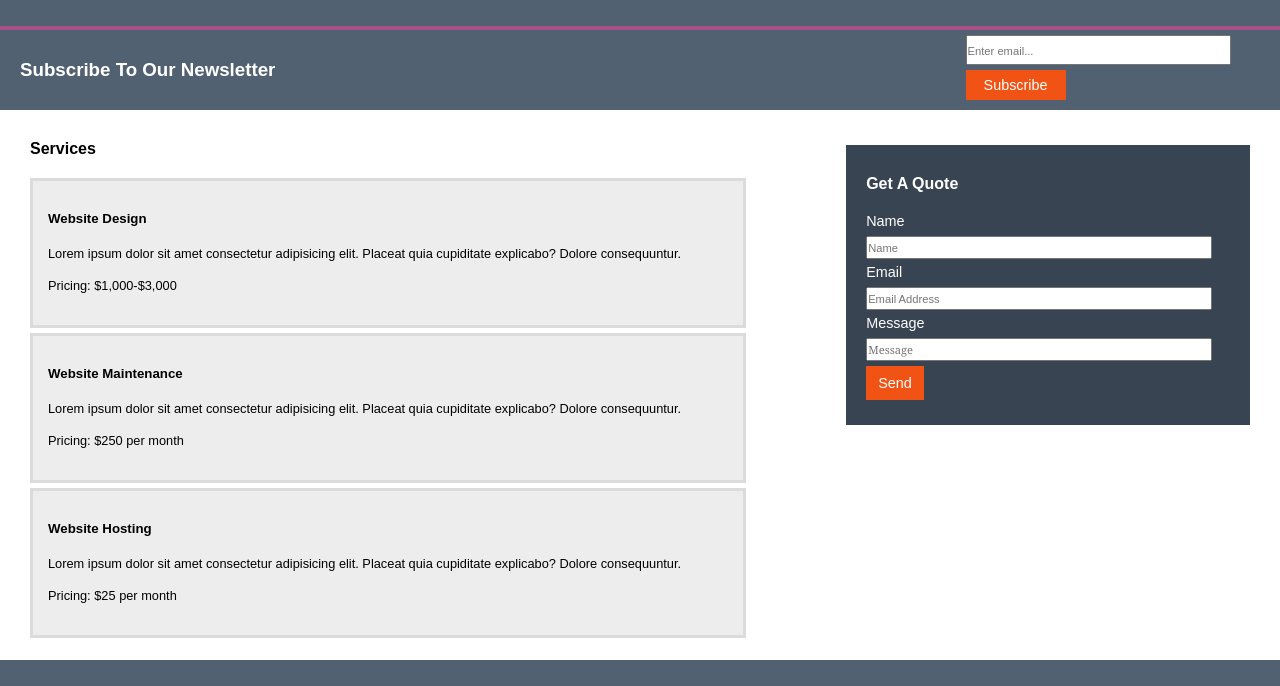
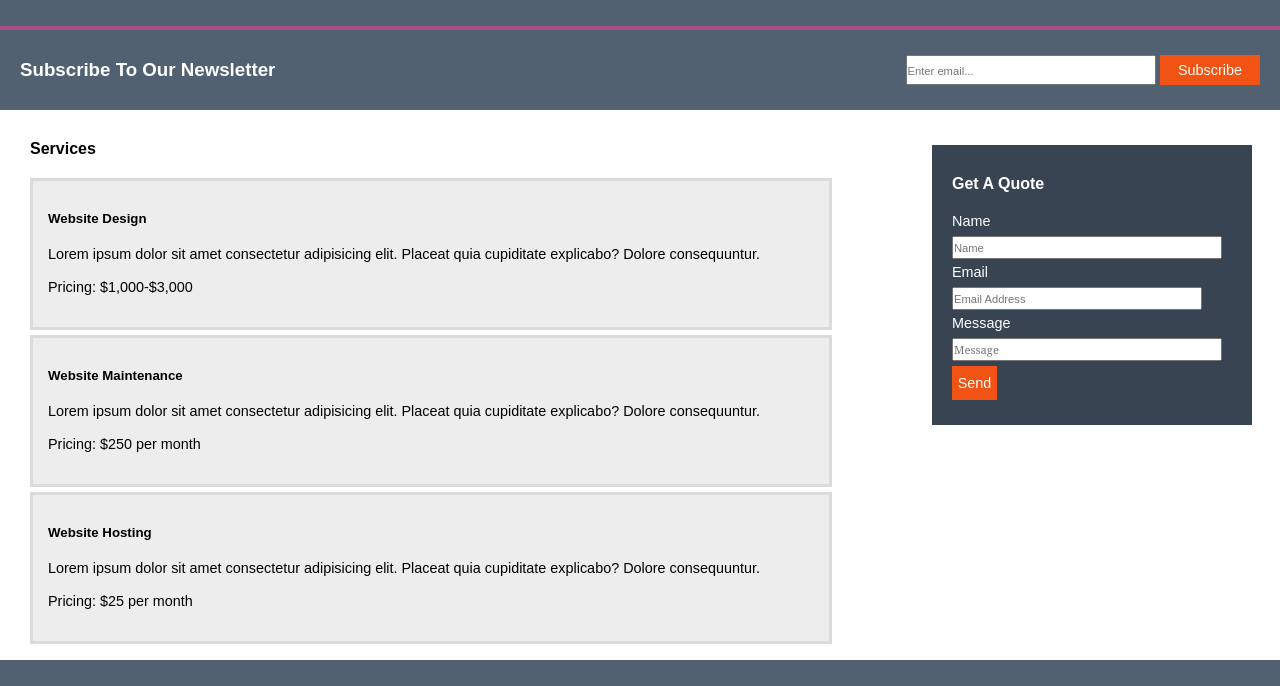
Before and after one commit to mustafatayfur/005-Web-Page-Design, a plain HTML site: page services.html in a window 1280 px wide. Shown: the part 60-746 px from the top of the page. Drawn offline with Linux system fonts and the light colour scheme.

Commit message:
codes are editted

```diff
--- a/about.css
+++ b/about.css
@@ -92,6 +92,7 @@ input{
     height: 180px;
     background-color: #384452;
     margin: 35px 30px 30px 40px;
+
 }
 #singlep p{
     margin: 0 20px 0 15px;
--- a/services.css
+++ b/services.css
@@ -3,7 +3,6 @@
     padding: 0;
     box-sizing: border-box;
     font-family: Arial, Helvetica, sans-serif;
-    /* border: 1px solid red; */
 }
 #container{
     color:white;
@@ -39,8 +38,6 @@ a{
 span{
     color:#A9508B
 }
-
-
 a{
     text-decoration: none;
 }
@@ -56,13 +53,13 @@ a{
 h3{
     margin-left: 20px;
 }
-.submit{
+#submit{
     background-color: rgb(241, 83, 21);
     width: 100px;
     border:none;
     color: white;
 }
-input{
+#email{
     height: 30px;
     width: 250px ;
 }
@@ -72,14 +69,6 @@ input{
     height: 550px;
     display:flex;
     flex-direction: row;
-
-}
-.graph{
-    display:flex;
-    flex-direction: column;
-    justify-content: center;
-    align-items: center;
-    margin: 20px;
 }
 
 #doublep{
@@ -102,7 +91,7 @@ input{
 }
 #p1 p, #p2 p, #p3 p{
     margin:17px 0 ;
-    font-size: 0.8rem;
+    font-size: 0.9rem;
 }
 h5{
     margin:15px 0 20px 0;
@@ -110,21 +99,21 @@ h5{
 
 
 #form{
-    width: 35%;
+    width: 25%;
     height: 280px;
     background-color: #384452;
-    margin: 35px 30px 30px 40px;
+    margin: 35px 0px 30px 40px;
     display:flex;
     flex-direction: column;
     padding: 0 0 20px 20px;
 
 }
-label, input{
+#form label, input{
     height: 30px;
     width: 90%;
     font-size: 0.9rem;
 }
-input{
+#form input{
     margin-bottom: 5px;
 }
 #send{
--- a/services.html
+++ b/services.html
@@ -22,7 +22,7 @@
             <h3>Subscribe To Our Newsletter</h3>
             <div id="mail">
                 <input type="email" name="Email" id="email" placeholder="Enter email...">
-                <input type="submit" value="Subscribe" class="submit">
+                <input type="submit" value="Subscribe" id="submit">
             </div>
         </div>
         <div id="graphic">
```
